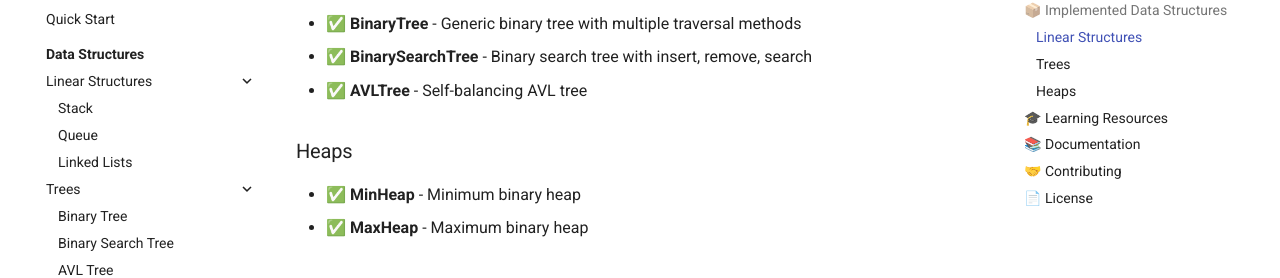
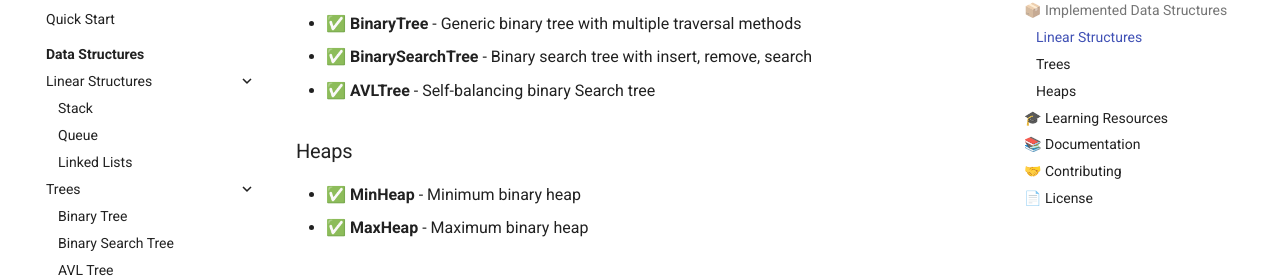
Before and after one commit to eytanohana/py-ds-academy, an MkDocs documentation site: the page built from docs/index.md, in a window 1280 px wide and 900 px high, scrolled down 1518 px. Shown: the part 179-457 px from the top of the window. Built offline with MkDocs 1.6.1 and Material for MkDocs 9.7.7, drawn with Linux system fonts in a browser that asks for light colours; comment, search, counter and statistics services are not loaded; the version menu is left out.

Commit message:
update docs

```diff
--- a/docs/index.md
+++ b/docs/index.md
@@ -72,7 +72,7 @@ uv run python
 
 - ✅ **BinaryTree** - Generic binary tree with multiple traversal methods
 - ✅ **BinarySearchTree** - Binary search tree with insert, remove, search
-- ✅ **AVLTree** - Self-balancing AVL tree
+- ✅ **AVLTree** - Self-balancing binary Search tree
 
 ### Heaps
 
```
